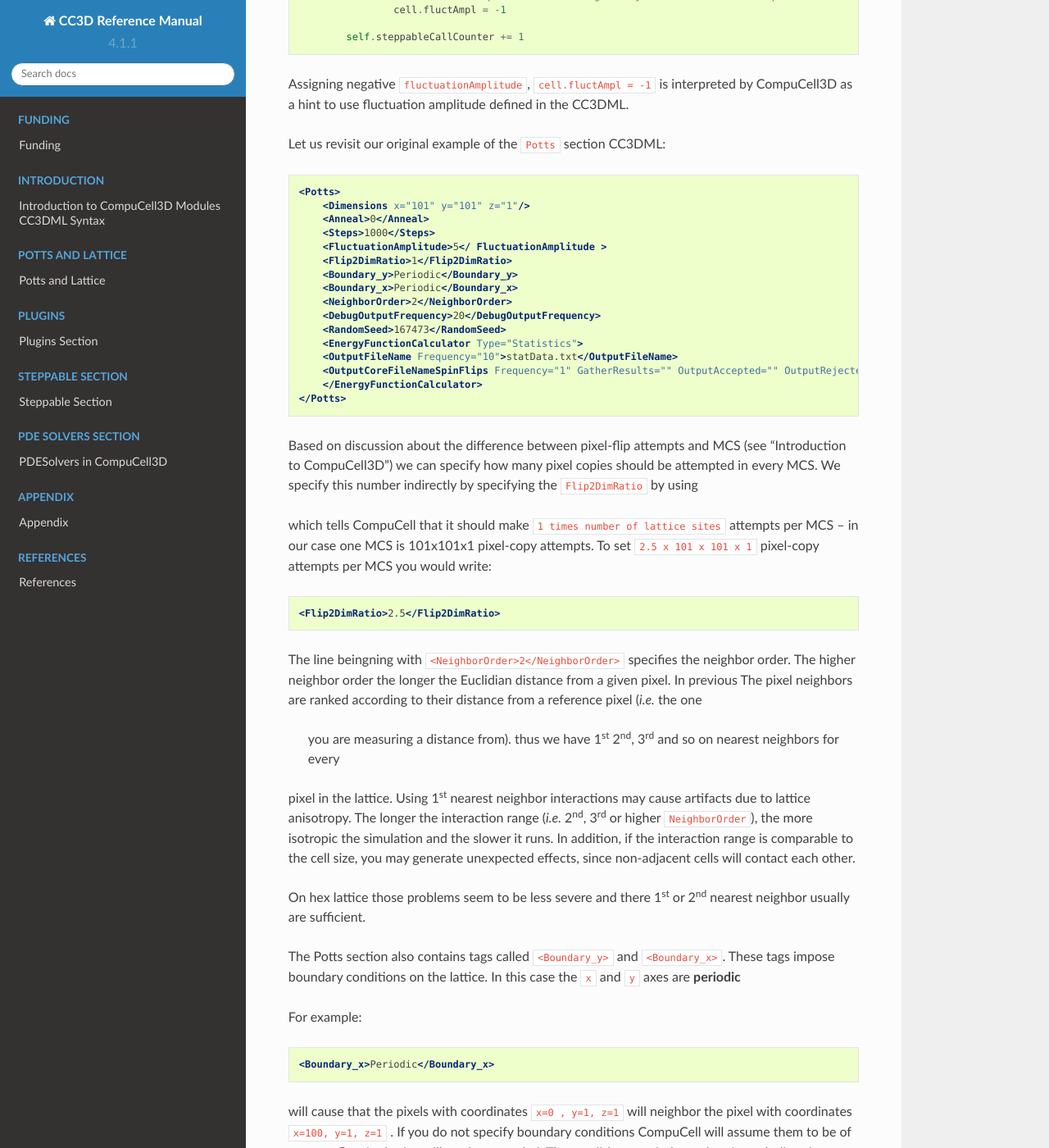
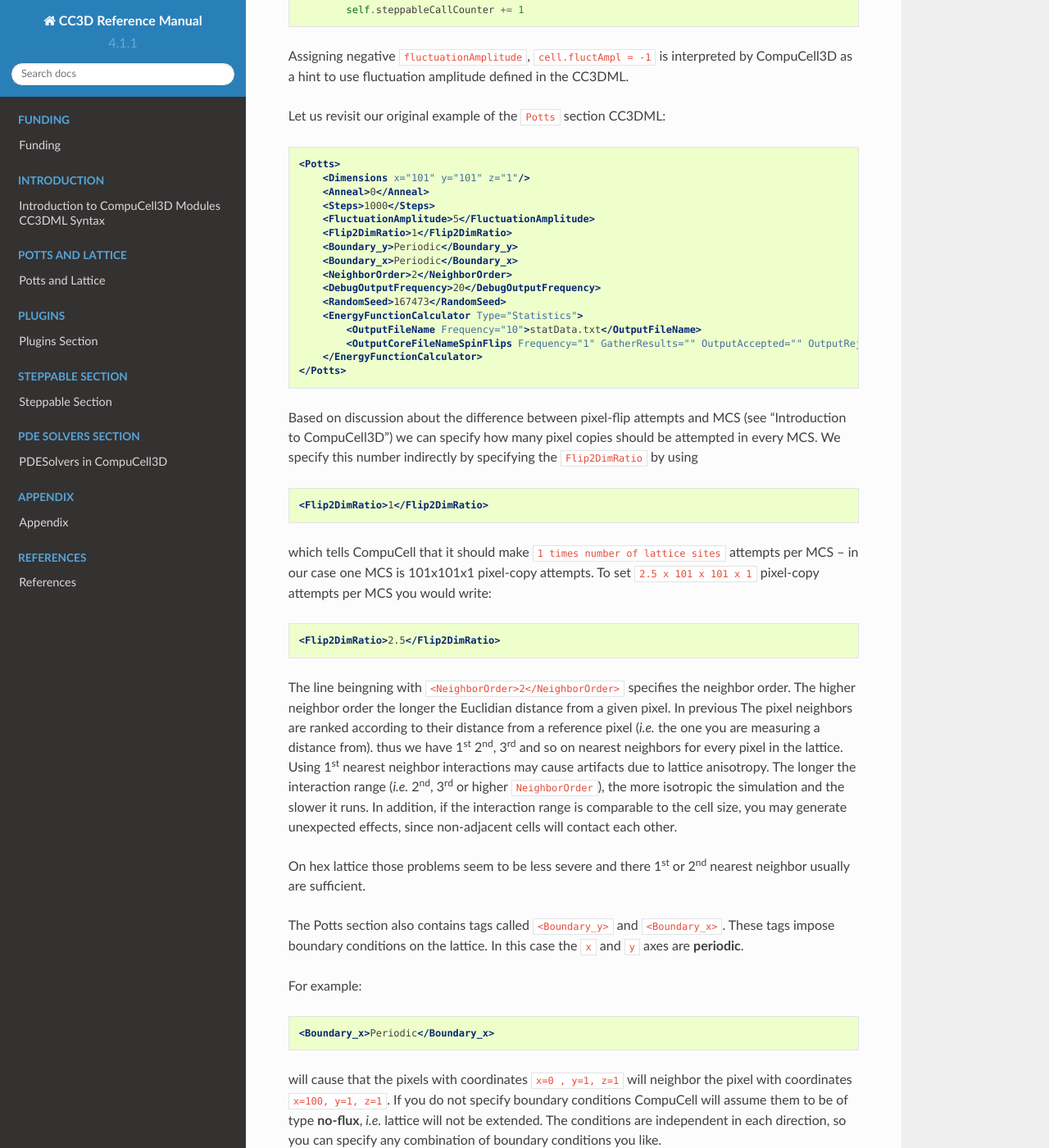
Before and after one commit to CompuCell3D/CompuCell3DReferenceManual, a Sphinx documentation site: the page built from docs/potts.rst, in a window 1280 px wide and 1400 px high, scrolled down 2754 px. Shown: the whole window at 82% size. Built offline with Sphinx 7.4.7 and the Read the Docs theme 2.0.0, drawn with Linux system fonts in a browser that asks for light colours; some of the changed text lies outside the part shown.

Commit message:
Cleanup in Potts section

```diff
--- a/docs/potts.rst
+++ b/docs/potts.rst
@@ -10,7 +10,7 @@ lattice and the simulation.
             <Dimensions x="101" y="101" z="1"/>
             <Anneal>0</Anneal>
             <Steps>1000</Steps>
-            <FluctuationAmplitude>5</ FluctuationAmplitude >
+            <FluctuationAmplitude>5</FluctuationAmplitude>
             <Flip2DimRatio>1</Flip2DimRatio>
             <Boundary_y>Periodic</Boundary_y>
             <Boundary_x>Periodic</Boundary_x>
@@ -18,8 +18,8 @@ lattice and the simulation.
             <DebugOutputFrequency>20</DebugOutputFrequency>
             <RandomSeed>167473</RandomSeed>
             <EnergyFunctionCalculator Type="Statistics">
-            <OutputFileName Frequency="10">statData.txt</OutputFileName>
-            <OutputCoreFileNameSpinFlips Frequency="1" GatherResults="" OutputAccepted="" OutputRejected="" OutputTotal="">
+                <OutputFileName Frequency="10">statData.txt</OutputFileName>
+                <OutputCoreFileNameSpinFlips Frequency="1" GatherResults="" OutputAccepted="" OutputRejected="" OutputTotal=""/>
             </EnergyFunctionCalculator>
         </Potts>
 
@@ -52,10 +52,8 @@ type we use the following syntax:
 .. code-block:: xml
 
     <FluctuationAmplitude>
-        <FluctuationAmplitudeParameters CellType="Condensing"\
-        FluctuationAmplitude="10"/>
-        <FluctuationAmplitudeParameters CellType="NonCondensing"\
-        FluctuationAmplitude="5"/>
+        <FluctuationAmplitudeParameters CellType="Condensing" FluctuationAmplitude="10"/>
+        <FluctuationAmplitudeParameters CellType="NonCondensing" FluctuationAmplitude="5"/>
     </FluctuationAmplitude>
 
 
@@ -172,7 +170,7 @@ Let us revisit our original example of the ``Potts`` section CC3DML:
             <Dimensions x="101" y="101" z="1"/>
             <Anneal>0</Anneal>
             <Steps>1000</Steps>
-            <FluctuationAmplitude>5</ FluctuationAmplitude >
+            <FluctuationAmplitude>5</FluctuationAmplitude>
             <Flip2DimRatio>1</Flip2DimRatio>
             <Boundary_y>Periodic</Boundary_y>
             <Boundary_x>Periodic</Boundary_x>
@@ -180,17 +178,17 @@ Let us revisit our original example of the ``Potts`` section CC3DML:
             <DebugOutputFrequency>20</DebugOutputFrequency>
             <RandomSeed>167473</RandomSeed>
             <EnergyFunctionCalculator Type="Statistics">
-            <OutputFileName Frequency="10">statData.txt</OutputFileName>
-            <OutputCoreFileNameSpinFlips Frequency="1" GatherResults="" OutputAccepted="" OutputRejected="" OutputTotal="">
+                <OutputFileName Frequency="10">statData.txt</OutputFileName>
+                <OutputCoreFileNameSpinFlips Frequency="1" GatherResults="" OutputAccepted="" OutputRejected="" OutputTotal=""/>
             </EnergyFunctionCalculator>
         </Potts>
 
 Based on discussion about the difference between pixel-flip attempts and
 MCS (see "Introduction to CompuCell3D") we can specify how many pixel
 copies should be attempted in every MCS. We specify this number
-indirectly by specifying the ``Flip2DimRatio``  by using
+indirectly by specifying the ``Flip2DimRatio`` by using
 
-.. code-block::xml
+.. code-block:: xml
 
     <Flip2DimRatio>1</Flip2DimRatio>
 
@@ -206,9 +204,10 @@ attempts per MCS you would write:
 The line beingning with ``<NeighborOrder>2</NeighborOrder>`` specifies the neighbor order.
 The higher neighbor order the longer the Euclidian distance from a given pixel. In previous
 The pixel neighbors are ranked according to their distance from a reference pixel (*i.e.* the one
- you are measuring a distance from). thus we have 1\ :sup:`st`  2\ :sup:`nd`, 3\ :sup:`rd` and so on nearest neighbors for every
-pixel in the lattice. Using 1\ :sup:`st` nearest neighbor interactions may cause artifacts due to lattice
-anisotropy. The longer the interaction range (*i.e.* 2\ :sup:`nd`, 3\ :sup:`rd` or higher ``NeighborOrder``), the more isotropic the
+you are measuring a distance from). thus we have 1\ :sup:`st`  2\ :sup:`nd`, 3\ :sup:`rd` and
+so on nearest neighbors for every pixel in the lattice. Using 1\ :sup:`st` nearest neighbor
+interactions may cause artifacts due to lattice anisotropy. The longer the interaction range
+(*i.e.* 2\ :sup:`nd`, 3\ :sup:`rd` or higher ``NeighborOrder``), the more isotropic the
 simulation and the slower it runs. In addition, if the interaction range
 is comparable to the cell size, you may generate unexpected effects,
 since non-adjacent cells will contact each other.
@@ -218,7 +217,7 @@ On hex lattice those problems seem to be less severe and there
 
 The Potts section also contains tags called ``<Boundary_y>`` and
 ``<Boundary_x>``. These tags impose boundary conditions on the lattice. In
-this case the ``x`` and ``y`` axes are **periodic**
+this case the ``x`` and ``y`` axes are **periodic**.
 
 For example:
 
@@ -227,8 +226,8 @@ For example:
     <Boundary_x>Periodic</Boundary_x>
 
 
-will cause  that the pixels with coordinates ``x=0 , y=1, z=1``
-will neighbor the pixel with coordinates ``x=100, y=1, z=1`` . If you do not
+will cause that the pixels with coordinates ``x=0 , y=1, z=1``
+will neighbor the pixel with coordinates ``x=100, y=1, z=1``. If you do not
 specify boundary conditions CompuCell will assume them to be of type
 **no-flux**, *i.e.* lattice will not be extended. The conditions are
 independent in each direction, so you can specify any combination of
@@ -271,7 +270,7 @@ may end up with many files in your directory.
 One option of the Potts section that we have not used here is the
 ability to customize acceptance function for Metropolis algorithm:
 
-.. code-block::
+.. code-block:: xml
 
     <Offset>-0.1</Offset>
     <KBoltzman>1.2</KBoltzman>
@@ -287,8 +286,8 @@ system are accepted with probability
    \end{eqnarray}
 
 
-where ``δ`` and ``*k*`` are specified by ``Offset`` and ``KBoltzman`` tags respectively.
-By default ``δ=0`` and ``*k=1*``.
+where :math:`δ` and :math:`k` are specified by ``Offset`` and ``KBoltzman`` tags respectively.
+By default :math:`δ=0` and :math:`k=1`.
 
 As an alternative to exponential acceptance function you may use a
 simplified version which is essentially 1 order expansion of the
@@ -306,6 +305,6 @@ To be able to use this function all you need to do is to add the
 following line in the Pots section:
 
 
-.. code-block::
+.. code-block:: xml
 
     <AcceptanceFunctionName>FirstOrderExpansion</AcceptanceFunctionName>
```
